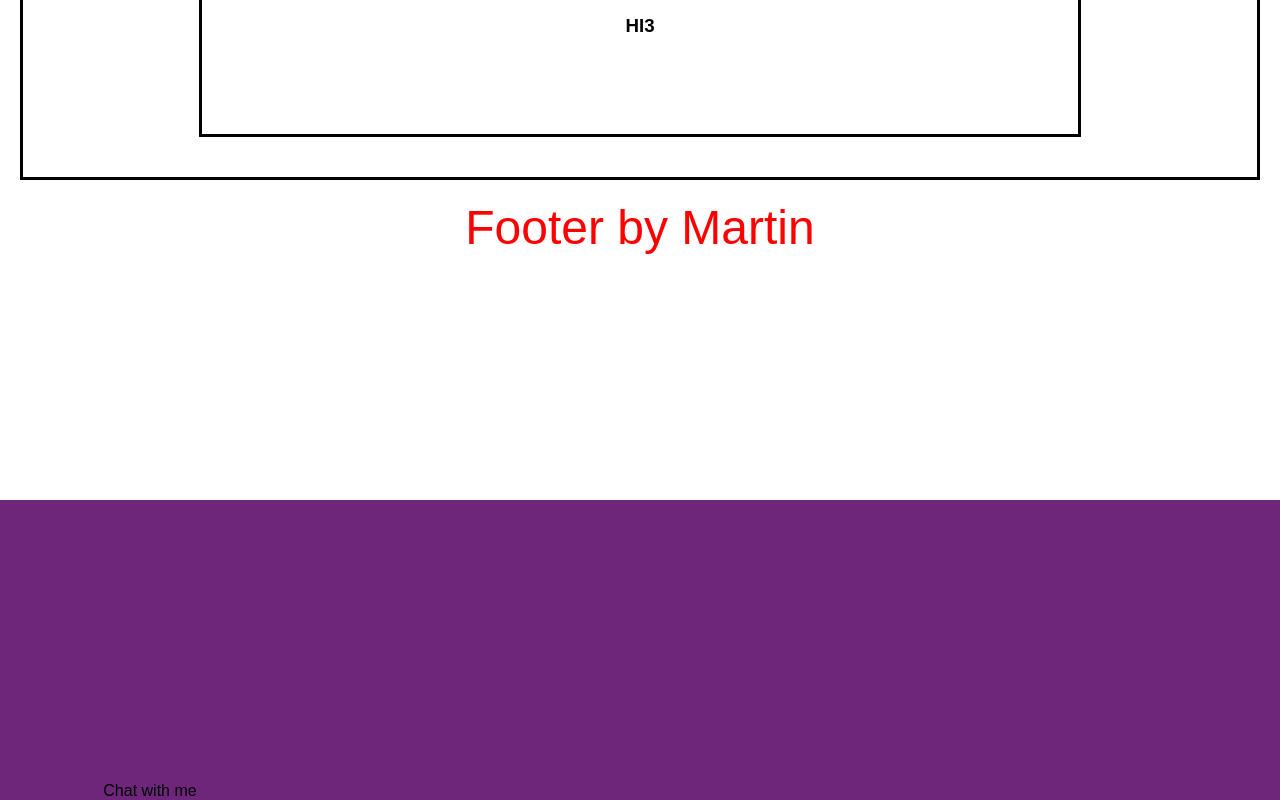
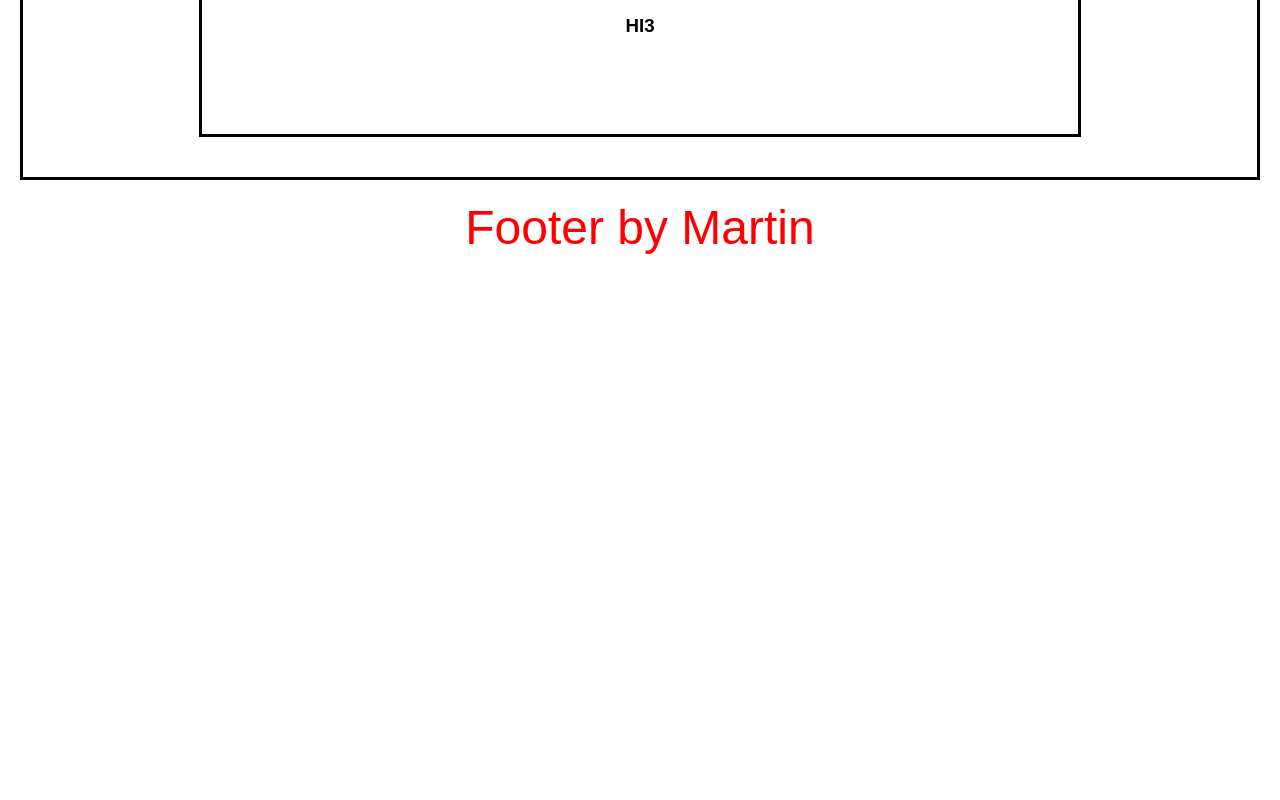
Before and after one commit to wangx6/ui_demo, a React (Create React App) app: page / in a window 1280 px wide. Shown: the part 1186-1986 px from the top of the page. After the commit the page ends 1686 px from the top, so only its background shows below. Built offline with nearby package versions, Linux system fonts and the light colour scheme.

Commit message:
asdfasdf

```diff
--- a/src/App.js
+++ b/src/App.js
@@ -7,7 +7,6 @@ import Header from './components/Header/Header';
 import Footer from './components/Footer/Footer';
 import CentrePanel from './components/Centre/CentrePanel';
 import WebChat from "./components/WebChat/WebChat";
-import Webchatx from "./components/Webchatx/Webchatx";
 import CookieBanner from './components/CookieBanner/CookieBanner';
 
 import { BrowserRouter } from "react-router-dom";
@@ -29,11 +28,6 @@ function App() {
       <Footer />
       <WebChat></WebChat>
       <CookieBanner></CookieBanner>
-      <div className="lqe-wctx-p">
-        <div className="lqe-wctx-s">
-          <Webchatx></Webchatx>
-        </div>
-      </div>
       <div className="lqe-modal-example"></div>
       <div className="lqe-modal-mixin"></div>
     </div>
--- a/src/components/Webchatx/Webchatx.js
+++ /dev/null
@@ -1,10 +0,0 @@
-import React from "react";
-
-export default function Webchatx() {
-    return (
-        <div className="lqe-wctx">
-            <div className="lqe-wctx__main"></div>
-            <div className="lqe-wctx__trigger-btn">Chat with me</div>
-        </div>
-    );
-}
```
Also changed, not shown: src/components/WebChat/MessageGeneratorUtil.js (deleted, +0 -9 lines).
